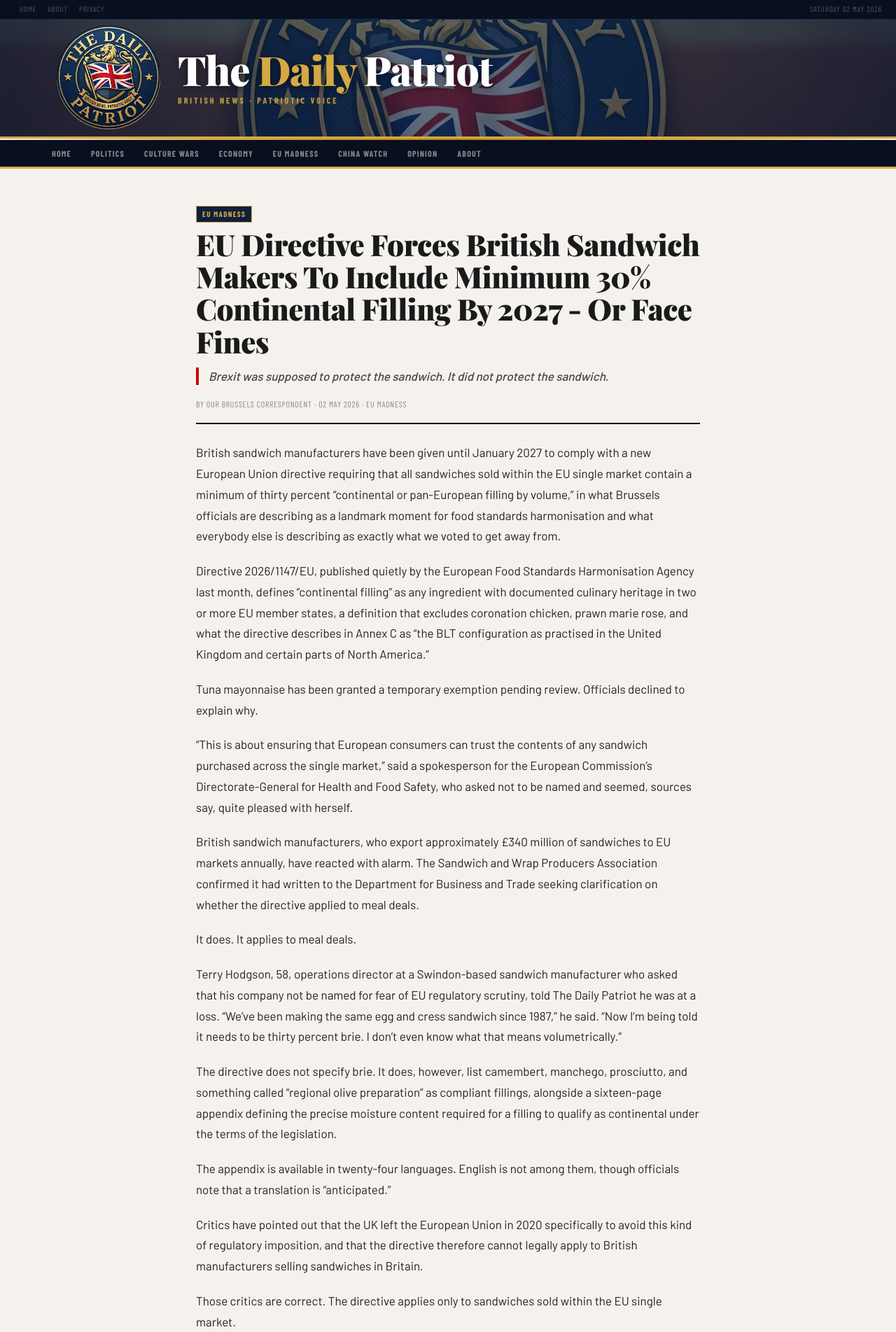
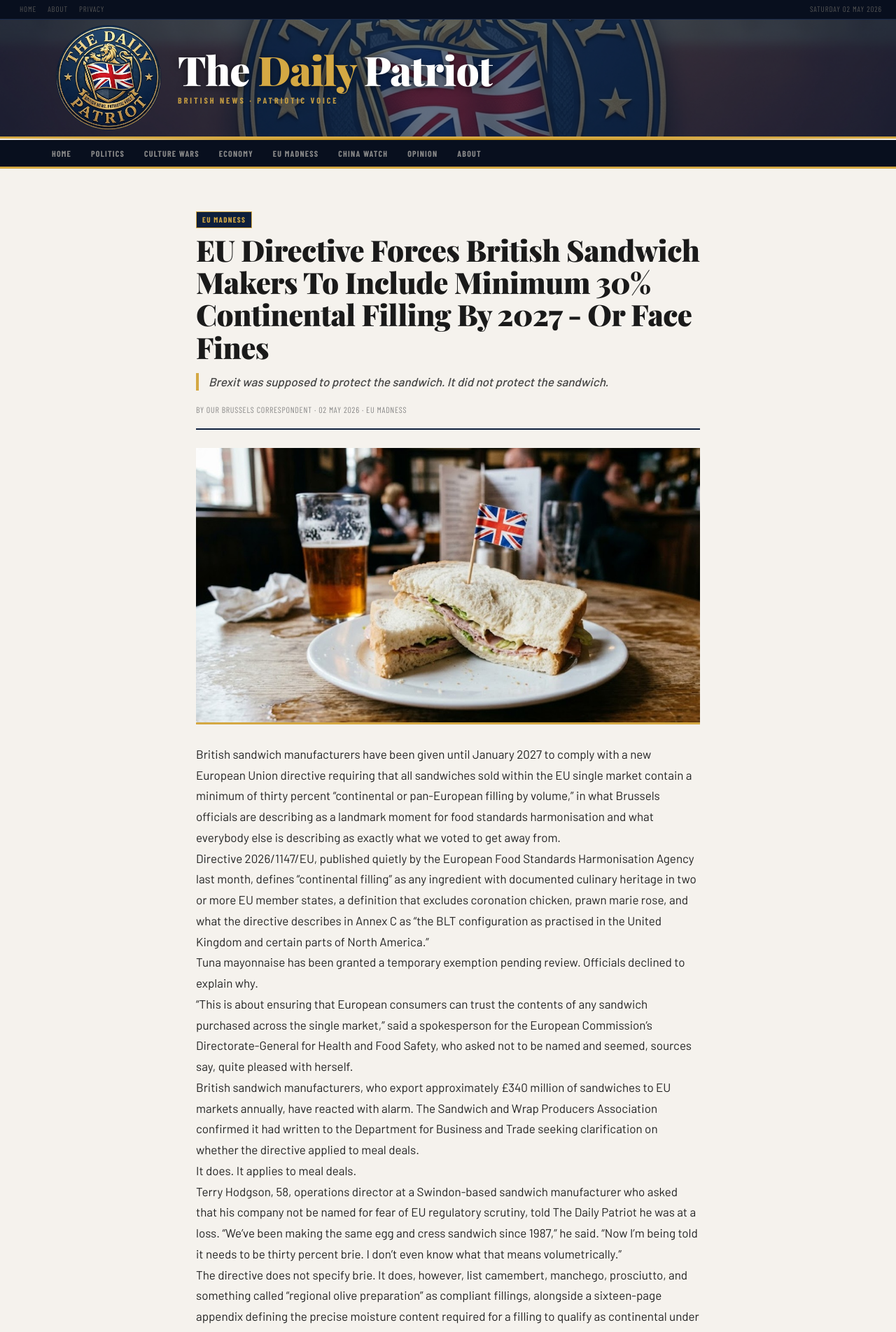
Before and after one commit to matt-palmer999/britishpatriots, a Jekyll site: the page built from _posts/2026-05-02-eu-sandwich-directive.md, in a window 1280 px wide. Shown: the top 1903 px of the page at 70% size. Built offline with Jekyll 4.4.1, drawn with Linux system fonts in a browser that asks for light colours; some web fonts are replaced.

Commit message:
Add files via upload

```diff
--- a/_layouts/post.html
+++ b/_layouts/post.html
@@ -2,50 +2,30 @@
 layout: default
 ---
 <div class="container">
-  <div class="article-wrap">
+  <div style="max-width:720px;margin:40px auto;">
     <span class="label">{{ page.category }}</span>
-    <h2 class="post-headline">{{ page.title }}</h2>
-    <div class="post-standfirst">{{ page.standfirst }}</div>
-    <div class="post-meta">
+    <h2 style="font-family:'Playfair Display',serif;font-weight:900;font-size:clamp(26px,5vw,42px);line-height:1.1;margin-bottom:14px;letter-spacing:-.5px;">{{ page.title }}</h2>
+    <div style="font-size:17px;font-weight:500;font-style:italic;color:#444;line-height:1.5;border-left:4px solid var(--gold-light);padding-left:14px;margin-bottom:18px;">{{ page.standfirst }}</div>
+    <div style="font-family:'Barlow Condensed',sans-serif;font-size:12px;color:var(--mid-grey);text-transform:uppercase;letter-spacing:.06em;padding-bottom:18px;border-bottom:2px solid var(--navy);margin-bottom:26px;">
       By {{ page.author | default: "Our Correspondent" }} &middot; {{ page.date | date: "%d %B %Y" }} &middot; {{ page.category }}
     </div>
-    <div class="post-body">
+    {% if page.image %}
+    <img src="{{ page.image }}" alt="{{ page.title }}" style="width:100%;height:auto;display:block;margin-bottom:28px;border-bottom:3px solid var(--gold-light);">
+    {% endif %}
+    <div style="font-size:17px;line-height:1.75;color:#222;">
       {{ content }}
     </div>
     {% if page.footnote %}
-    <div class="post-footnote">{{ page.footnote }}</div>
+    <div style="border-top:2px solid #D0C8BE;margin-top:36px;padding-top:14px;font-family:'Barlow Condensed',sans-serif;font-size:12px;color:var(--mid-grey);font-style:italic;line-height:1.6;">{{ page.footnote }}</div>
     {% endif %}
-    <div class="more-stories">
-      <div class="more-stories-label">More Stories</div>
-      {% for post in site.posts limit:4 %}
-        {% unless post.url == page.url %}
-        <div class="more-story-item">
-          <div class="more-story-cat">{{ post.category }}</div>
-          <a href="{{ post.url }}" class="more-story-headline">{{ post.title }}</a>
-        </div>
-        {% endunless %}
-      {% endfor %}
+    <div style="background:white;border:1px solid #D0C8BE;border-top:3px solid var(--navy);padding:20px;margin-top:40px;">
+      <div style="font-family:'Barlow Condensed',sans-serif;font-weight:800;font-size:12px;letter-spacing:.15em;text-transform:uppercase;color:var(--mid-grey);margin-bottom:14px;">More Stories</div>
+      {% for post in site.posts limit:4 %}{% unless post.url == page.url %}
+      <div style="padding:10px 0;border-bottom:1px solid #D0C8BE;">
+        <div style="font-family:'Barlow Condensed',sans-serif;font-size:10px;font-weight:700;letter-spacing:.1em;text-transform:uppercase;color:var(--gold-light);margin-bottom:3px;">{{ post.category }}</div>
+        <a href="{{ post.url }}" style="font-family:'Playfair Display',serif;font-weight:700;font-size:16px;color:var(--navy);text-decoration:none;">{{ post.title }}</a>
+      </div>
+      {% endunless %}{% endfor %}
     </div>
   </div>
 </div>
-
-<style>
-.article-wrap{max-width:720px;margin:32px auto;}
-.post-headline{font-family:'Playfair Display',serif;font-weight:900;font-size:clamp(24px,5vw,42px);line-height:1.1;margin-bottom:14px;letter-spacing:-.5px;}
-.post-standfirst{font-size:17px;font-weight:500;font-style:italic;color:#444;line-height:1.5;border-left:4px solid var(--red);padding-left:14px;margin-bottom:18px;}
-.post-meta{font-family:'Barlow Condensed',sans-serif;font-size:12px;color:var(--mid-grey);text-transform:uppercase;letter-spacing:.06em;padding-bottom:18px;border-bottom:2px solid var(--black);margin-bottom:26px;}
-.post-body{font-size:17px;line-height:1.75;color:#222;}
-.post-body p{margin-bottom:20px;}
-.post-footnote{border-top:2px solid #D0C8BE;margin-top:36px;padding-top:14px;font-family:'Barlow Condensed',sans-serif;font-size:12px;color:var(--mid-grey);font-style:italic;line-height:1.6;}
-.more-stories{background:white;border:1px solid #D0C8BE;border-top:3px solid var(--black);padding:20px;margin-top:40px;}
-.more-stories-label{font-family:'Barlow Condensed',sans-serif;font-weight:800;font-size:12px;letter-spacing:.15em;text-transform:uppercase;color:var(--mid-grey);margin-bottom:14px;}
-.more-story-item{padding:10px 0;border-bottom:1px solid #D0C8BE;}
-.more-story-item:last-child{border-bottom:none;}
-.more-story-cat{font-family:'Barlow Condensed',sans-serif;font-size:10px;font-weight:700;letter-spacing:.1em;text-transform:uppercase;color:var(--red);margin-bottom:3px;}
-.more-story-headline{font-family:'Playfair Display',serif;font-weight:700;font-size:16px;line-height:1.3;color:var(--black);text-decoration:none;}
-@media(max-width:768px){
-  .article-wrap{margin:16px auto;}
-  .post-body{font-size:16px;line-height:1.7;}
-  .post-headline{font-size:26px;}
-}
-</style>
```
Also changed, not shown: _layouts/home.html (+11 -7 lines).
